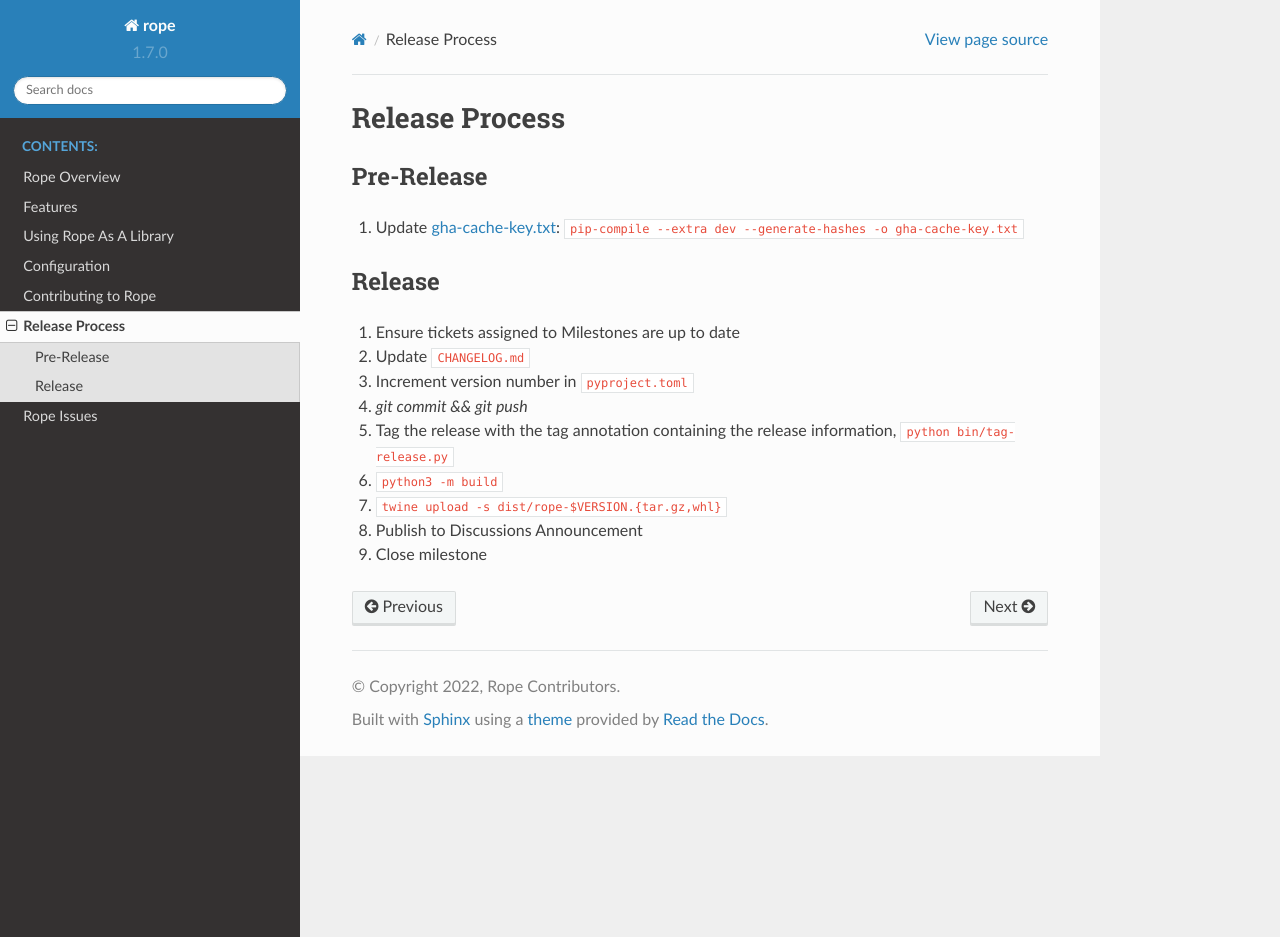
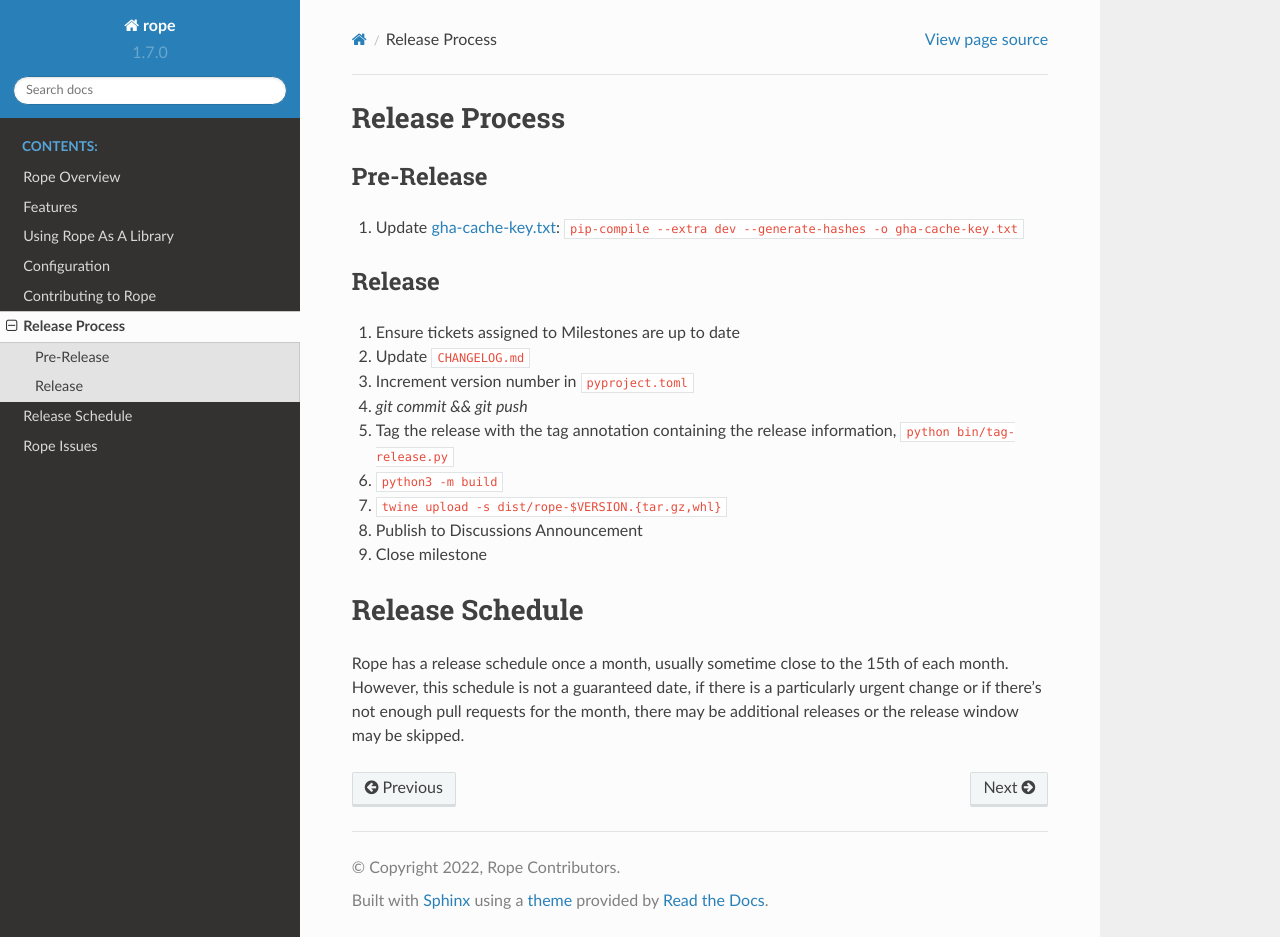
Before and after one commit to python-rope/rope, a Sphinx documentation site: the page built from docs/release-process.rst, in a window 1280 px wide and 937 px high. Built offline with Sphinx 7.4.7 and the Read the Docs theme 2.0.0, drawn with Linux system fonts in a browser that asks for light colours.

Commit message:
Document release schedule

```diff
--- a/docs/release-process.rst
+++ b/docs/release-process.rst
@@ -20,3 +20,12 @@ Release
 7. ``twine upload -s dist/rope-$VERSION.{tar.gz,whl}``
 8. Publish to Discussions Announcement
 9. Close milestone
+
+
+Release Schedule
+================
+
+Rope has a release schedule once a month, usually sometime close to the 15th of
+each month. However, this schedule is not a guaranteed date, if there is a
+particularly urgent change or if there's not enough pull requests for the
+month, there may be additional releases or the release window may be skipped.
```
